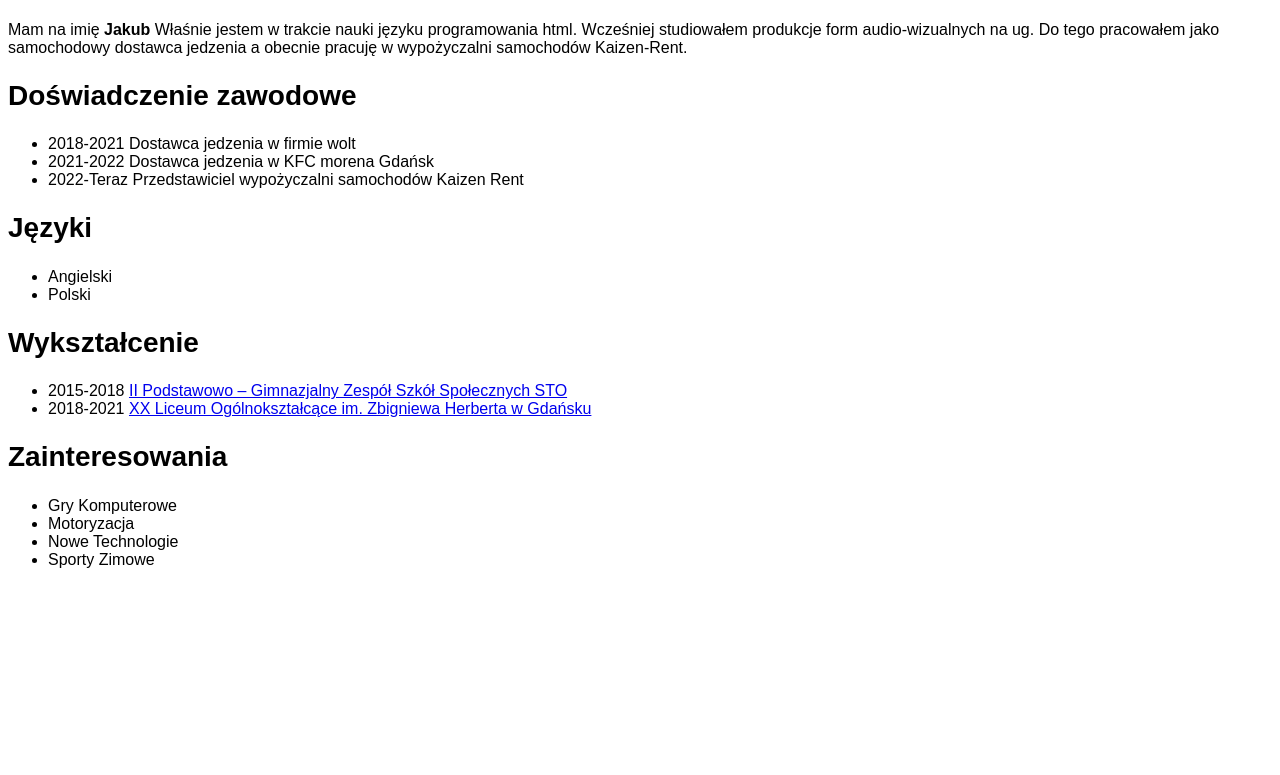
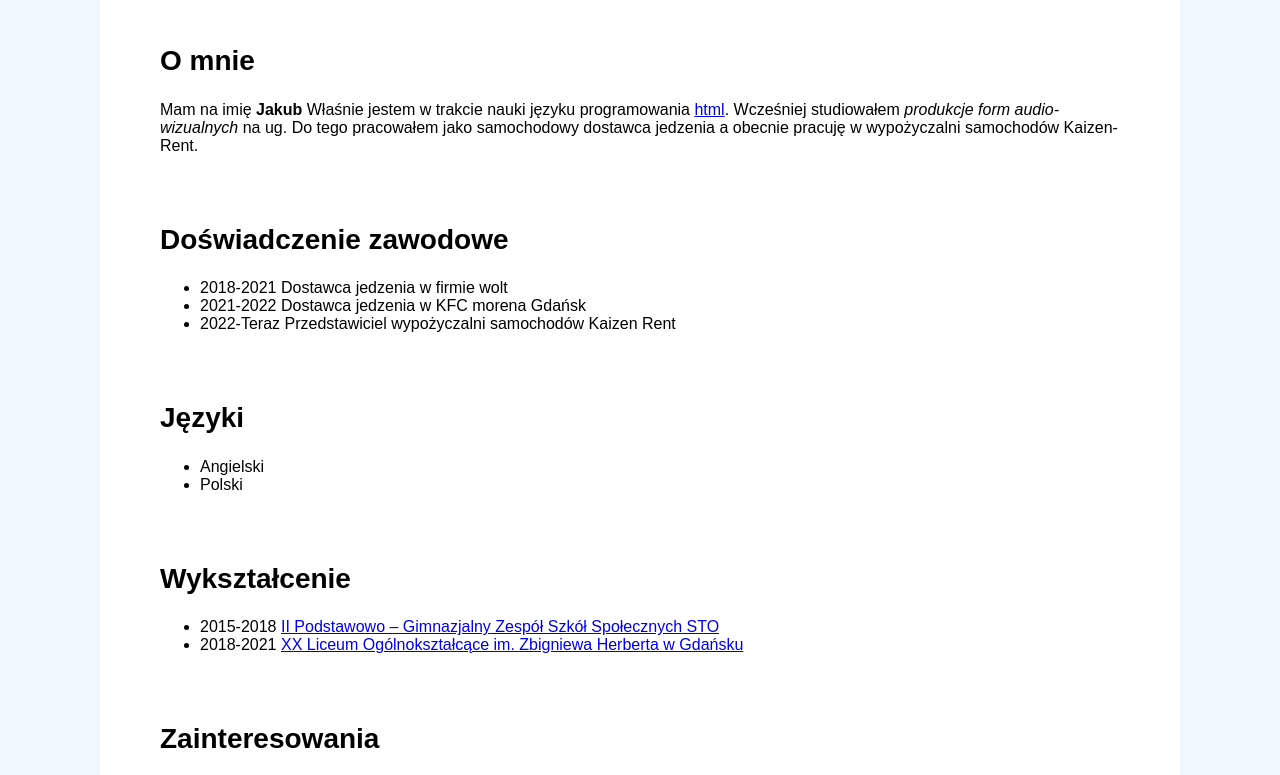
Before and after one commit to JakubDolecki/Kurs-Html, a plain HTML site: page index.html in a window 1280 px wide. Shown: the part 328-1103 px from the top of the page. Before the commit the page ends 913 px from the top, so only its background shows below. Drawn offline with Linux system fonts and the light colour scheme.

Commit message:
Chenged O mnie section in index html and style.css

```diff
--- a/index.html
+++ b/index.html
@@ -19,8 +19,8 @@
             <h2>O mnie</h2>
             <p>
                 Mam na imię <b>Jakub</b>
-                Właśnie jestem w trakcie nauki języku programowania html.
-                Wcześniej studiowałem produkcje form audio-wizualnych na ug.
+                Właśnie jestem w trakcie nauki języku programowania <a href="https://pl.wikipedia.org/wiki/HTML">html</a>.
+                Wcześniej studiowałem <i>produkcje form audio-wizualnych</i> na ug.
                 Do tego pracowałem jako samochodowy dostawca jedzenia a
                 obecnie pracuję w wypożyczalni samochodów Kaizen-Rent.
             </p>
--- a/style.css
+++ b/style.css
@@ -1,4 +1,4 @@
-body {font-family:arial;}
+body {font-family:arial; background-color: aliceblue; padding: 40px 0;}
 
 h2 {font-size: 28px;}
 
@@ -8,3 +8,5 @@ span {color: grey;}
 
 img {width: 150px;
     height: 150px;}
+
+section, header {padding: 10px 60px 20px 60px; background-color: white; width: 960px; margin: 0 auto;}
```
